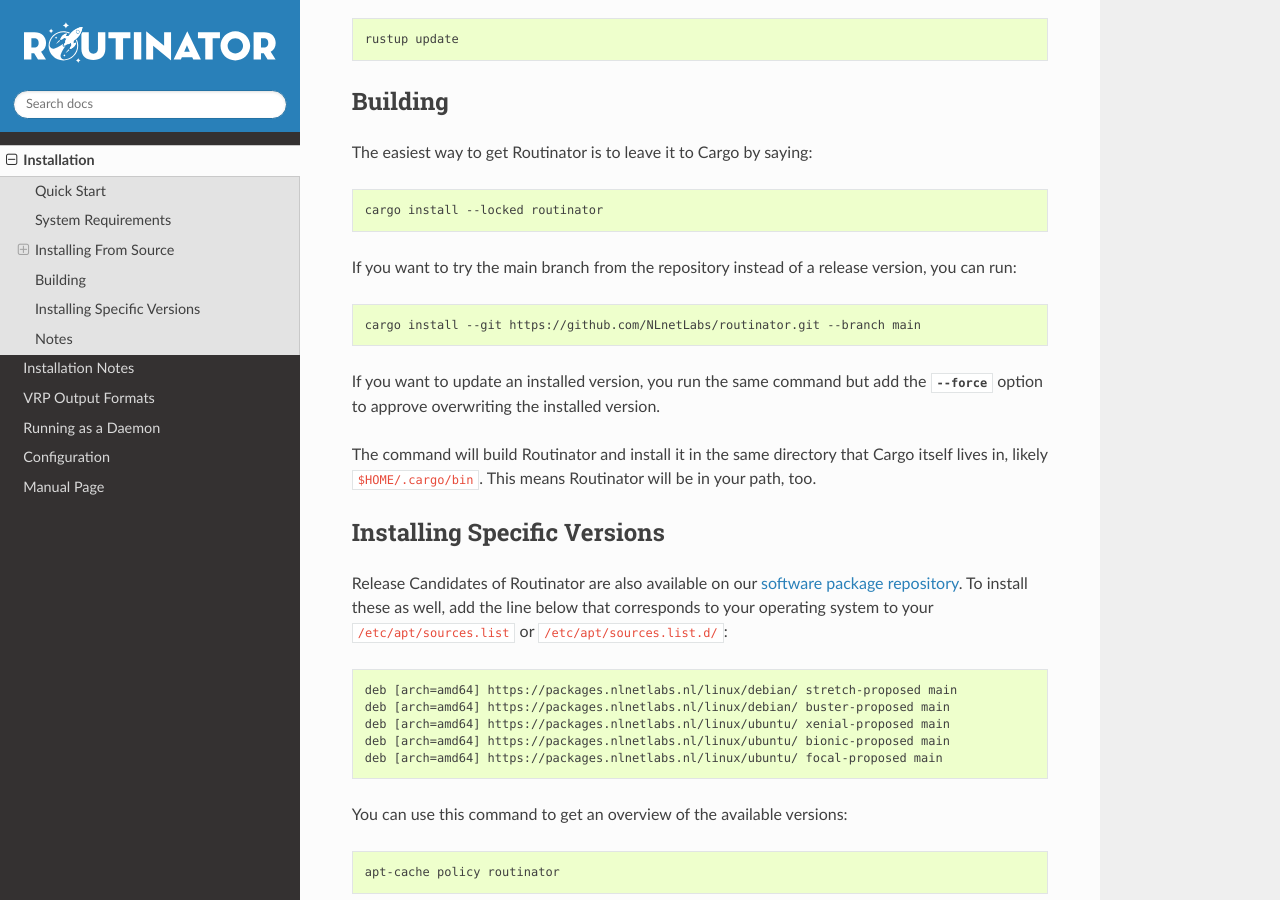
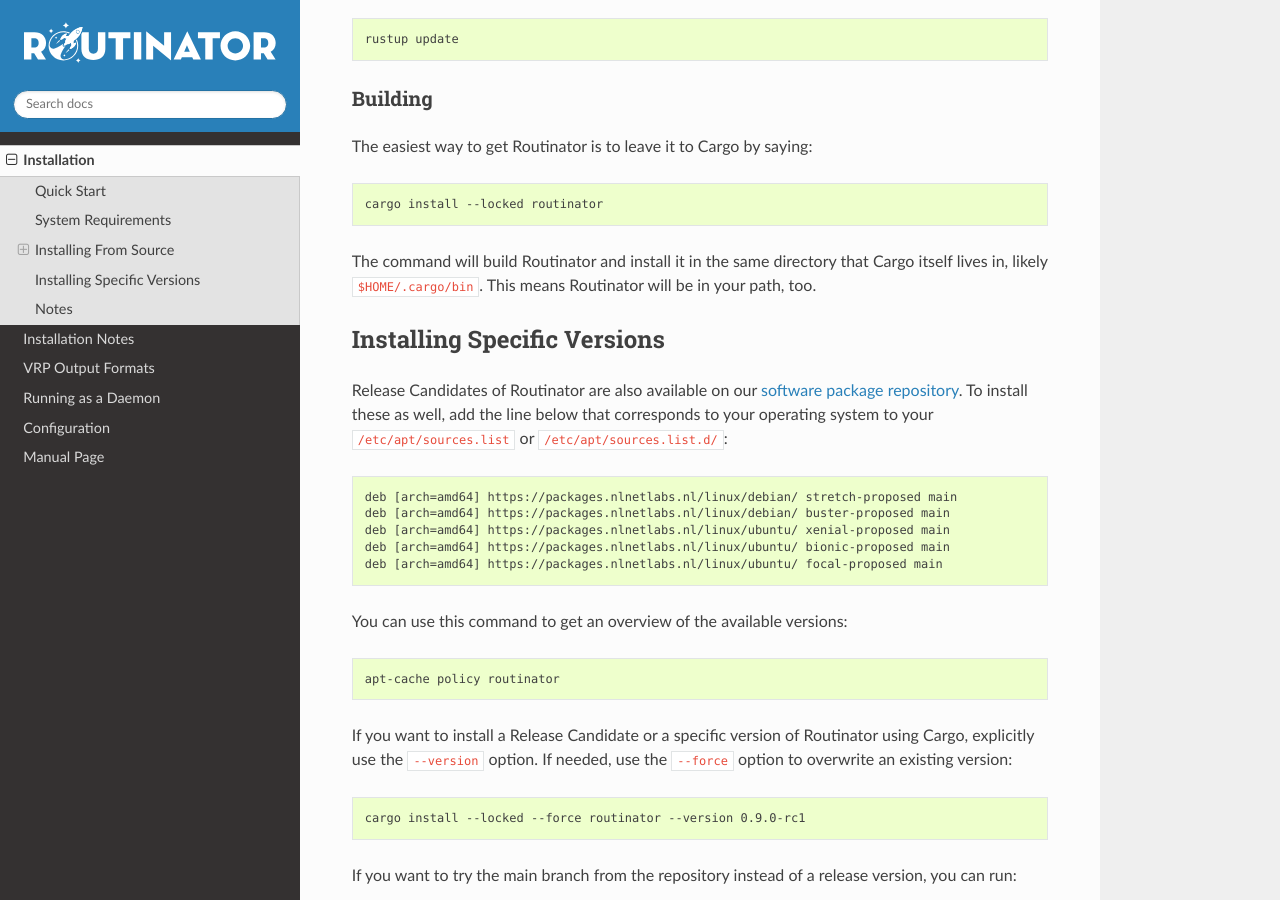
Before and after one commit to NLnetLabs/routinator, a Sphinx documentation site: the page built from source/installation.rst, in a window 1280 px wide and 900 px high, scrolled down 2543 px. Built offline with Sphinx 7.4.7 and the Read the Docs theme 2.0.0, drawn with Linux system fonts in a browser that asks for light colours; pages that are not in the unit, such as notebooks, are missing from menus; the version number could not be read and is left out.

Commit message:
Fix header

```diff
--- a/source/installation.rst
+++ b/source/installation.rst
@@ -186,23 +186,13 @@
    rustup update
 
 Building
---------
+""""""""
 
 The easiest way to get Routinator is to leave it to Cargo by saying:
 
 .. code-block:: text
 
    cargo install --locked routinator
-
-If you want to try the main branch from the repository instead of a release
-version, you can run:
-
-.. code-block:: text
-
-   cargo install --git https://github.com/NLnetLabs/routinator.git --branch main
-
-If you want to update an installed version, you run the same command but add the
-:option:`--force` option to approve overwriting the installed version.
 
 The command will build Routinator and install it in the same directory that
 Cargo itself lives in, likely ``$HOME/.cargo/bin``. This means Routinator will
```
